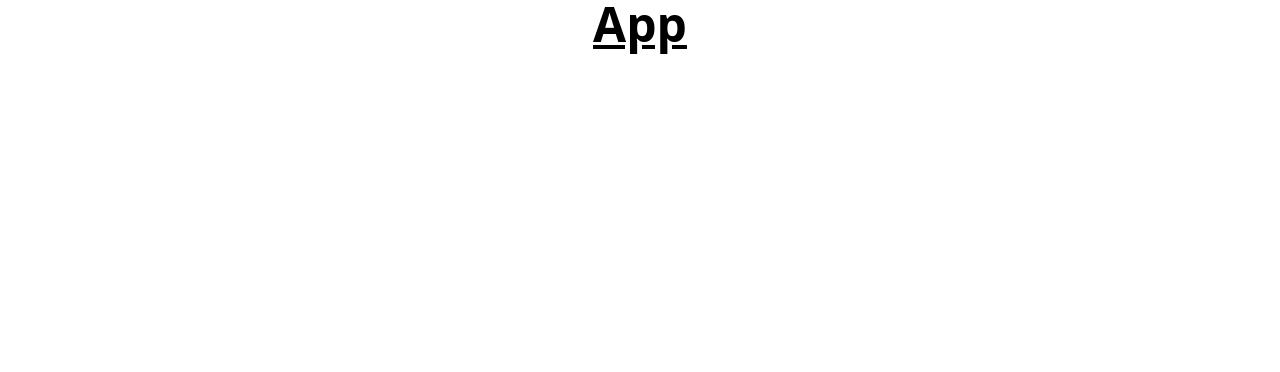
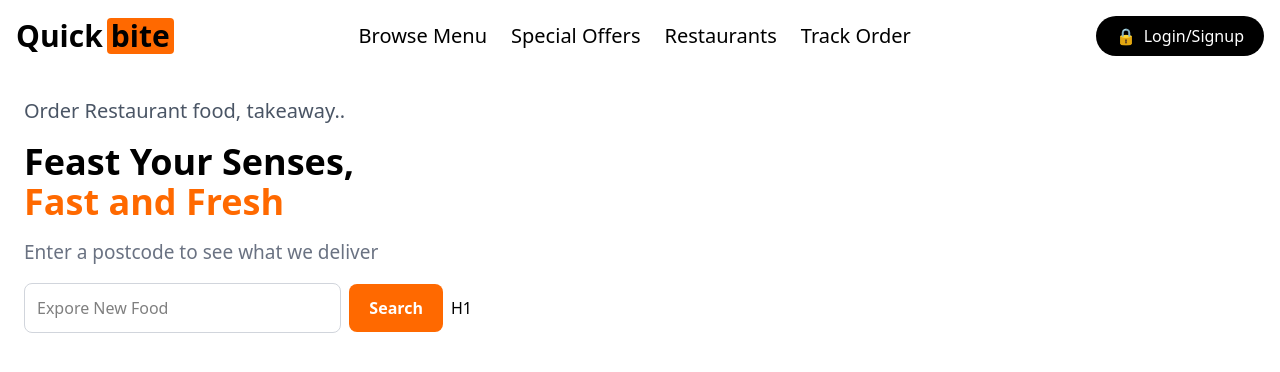
Before and after one commit to Pavan1080p/quickbite, a React (Vite) app: page / in a window 1280 px wide. Shown: the top 372 px of the page. Built offline with nearby package versions, Linux system fonts and the light colour scheme.

Commit message:
navbar and card 1 updated

```diff
--- a/package.json
+++ b/package.json
@@ -12,7 +12,8 @@
   "dependencies": {
     "@tailwindcss/vite": "^4.0.15",
     "react": "^19.0.0",
-    "react-dom": "^19.0.0"
+    "react-dom": "^19.0.0",
+    "react-router-dom": "^7.4.0"
   },
   "devDependencies": {
     "@eslint/js": "^9.21.0",
--- a/src/App.jsx
+++ b/src/App.jsx
@@ -1,9 +1,14 @@
-import React from 'react'
+import React from "react";
+import Navbar from "./component/Navbar";
+import HomeCard from "./component/HomeCard";
 
 const App = () => {
   return (
-    <div className='text-center underline font-bold text-5xl'> App</div>
-  )
-}
+    <div>
+      <Navbar />
+      <HomeCard />
+    </div>
+  );
+};
 
-export default App
+export default App;
--- /dev/null
+++ b/src/component/HomeCard.jsx
@@ -0,0 +1,30 @@
+export default function HomeCard() {
+    return (
+      <section className="bg-white p-6 ">
+        <div className="flex flex-col items-start space-y-4">
+          {/* Heading & Subtext */}
+          <p className="text-gray-600 text-[20px]">Order Restaurant food, takeaway..</p>
+          <h1 className="text-4xl font-bold ">
+            Feast Your Senses, <br />
+            <span className="text-orange-500">Fast and Fresh</span>
+          </h1>
+          <p className="text-gray-500 text-[19px]">Enter a postcode to see what we deliver</p>
+
+          {/* Search Input & Button */}
+          <div className="flex items-center space-x-2 w-full max-w-md">
+            <input
+              type="text"
+              placeholder="Expore New Food"
+              className="border border-gray-300 p-3 rounded-lg w-full"
+            />
+            <button className="bg-orange-500 text-white px-5 py-3 rounded-lg font-semibold">
+              Search
+            </button>
+            <div>
+                H1
+            </div>
+          </div>
+        </div>
+      </section>
+    );
+  }
--- a/src/component/Navbar.jsx
+++ b/src/component/Navbar.jsx
@@ -1,9 +1,24 @@
-import React from 'react'
+export default function Navbar() {
+    return (
+      <nav className="flex items-center justify-between bg-color p-4 shadow-md text">
 
-const Navbar = () => {
-  return (
-    <div>Navbar</div>
-  )
-}
+        <div className="text-3xl font-bold text-black flex items-center">
+          Quick<span className="bg-orange-500 text-black px-1 ml-1 rounded-sm">bite</span>
+        </div>
 
-export default Navbar
+        {/* Navigation Links */}
+        <div className="flex space-x-6  text-[20px]">
+
+          <a href="#" className="hover:text-orange-500">Browse Menu</a>
+          <a href="#" className="hover:text-orange-500">Special Offers</a>
+          <a href="#" className="hover:text-orange-500">Restaurants</a>
+          <a href="#" className="hover:text-orange-500">Track Order</a>
+        </div>
+
+        {/* Login Button-SAURABH'S TASK  */}
+        <button className="bg-black text-white px-5 py-2 rounded-full flex items-center">
+          <span className="text-orange-500 mr-2">🔒</span> Login/Signup
+        </button>
+      </nav>
+    );
+  }
```
Also changed, not shown: 1 other file (tests, documents, lock files or other folders).
